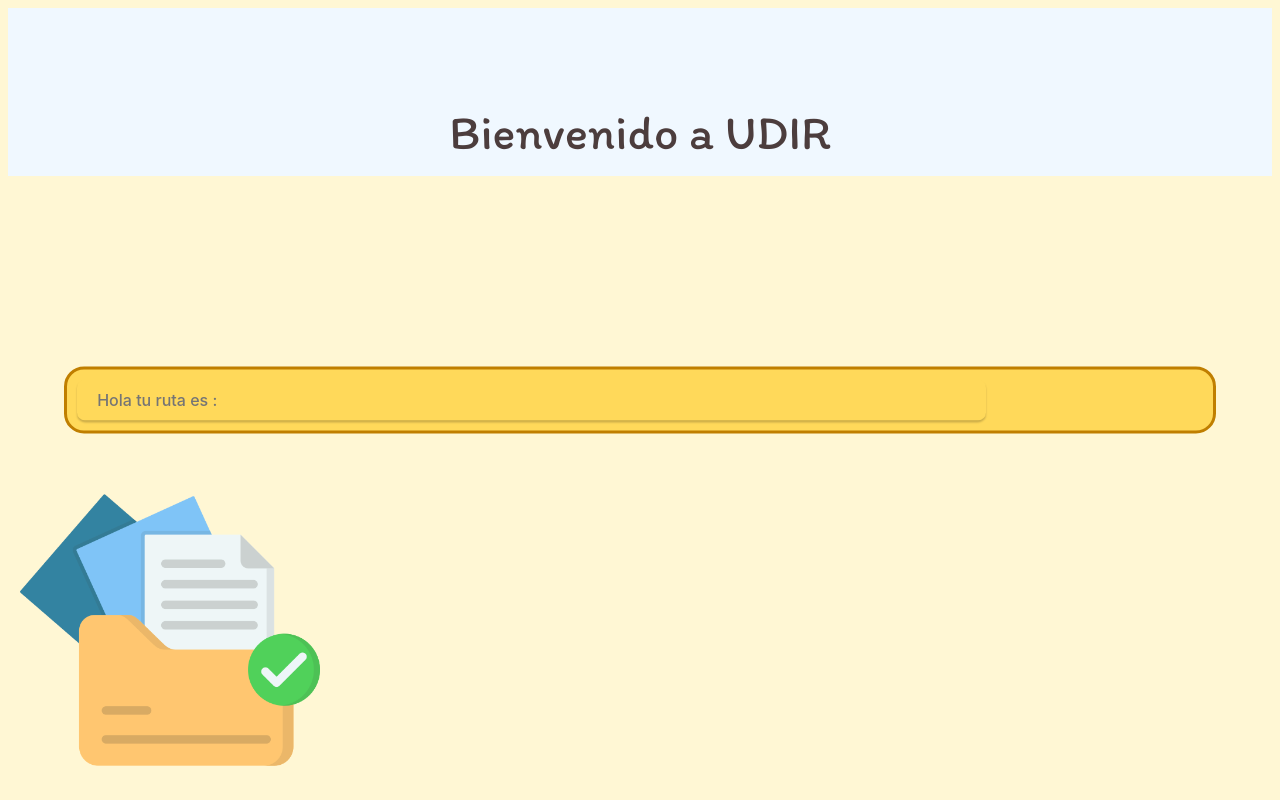
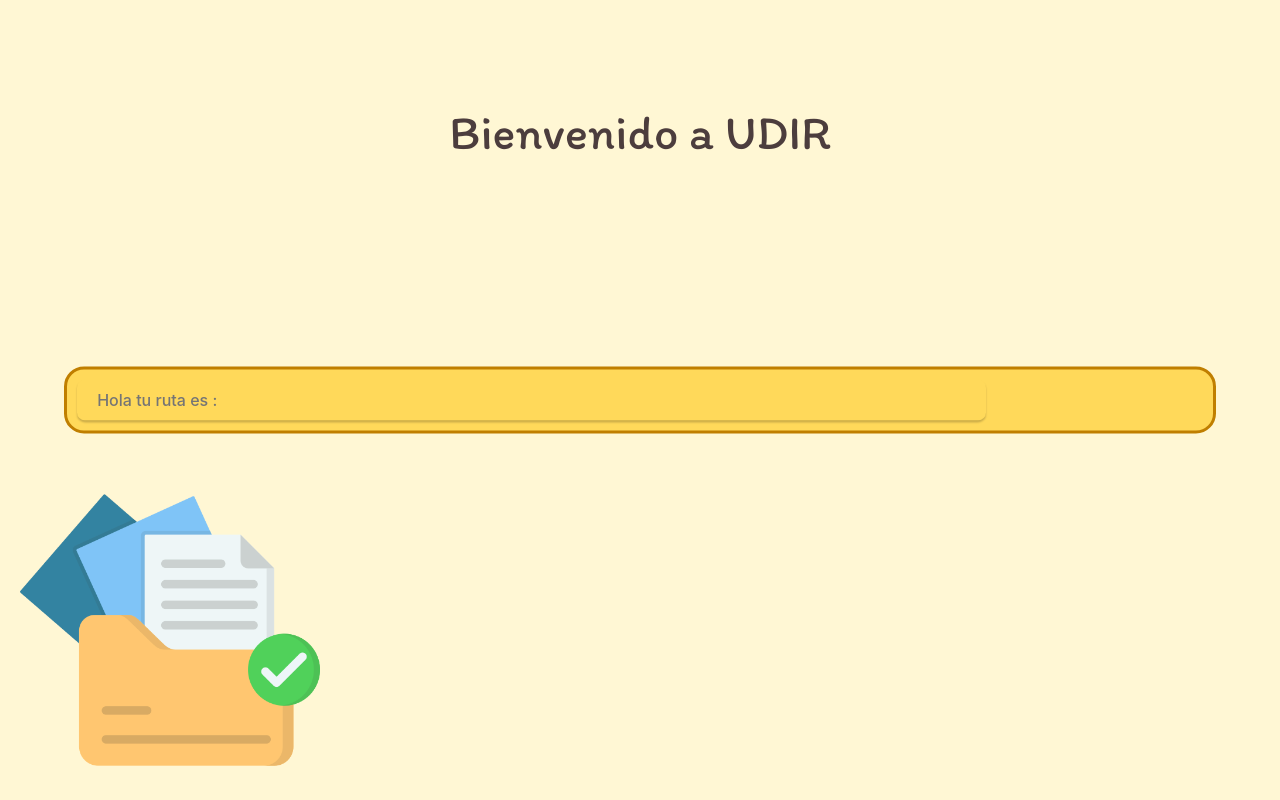
Before and after one commit to Ekkology/folder_admin, a React (Vite) app: page / in a window 1280 px wide. Shown: the top 800 px of the page. Built offline with nearby package versions, Linux system fonts and the light colour scheme.

Commit message:
bug del fondo del container solucionado

```diff
--- a/src/style/componentes.css
+++ b/src/style/componentes.css
@@ -1,6 +1,3 @@
-body{
-  background-color: aliceblue;
-}
 
 .form_1{
     display: grid;
```
